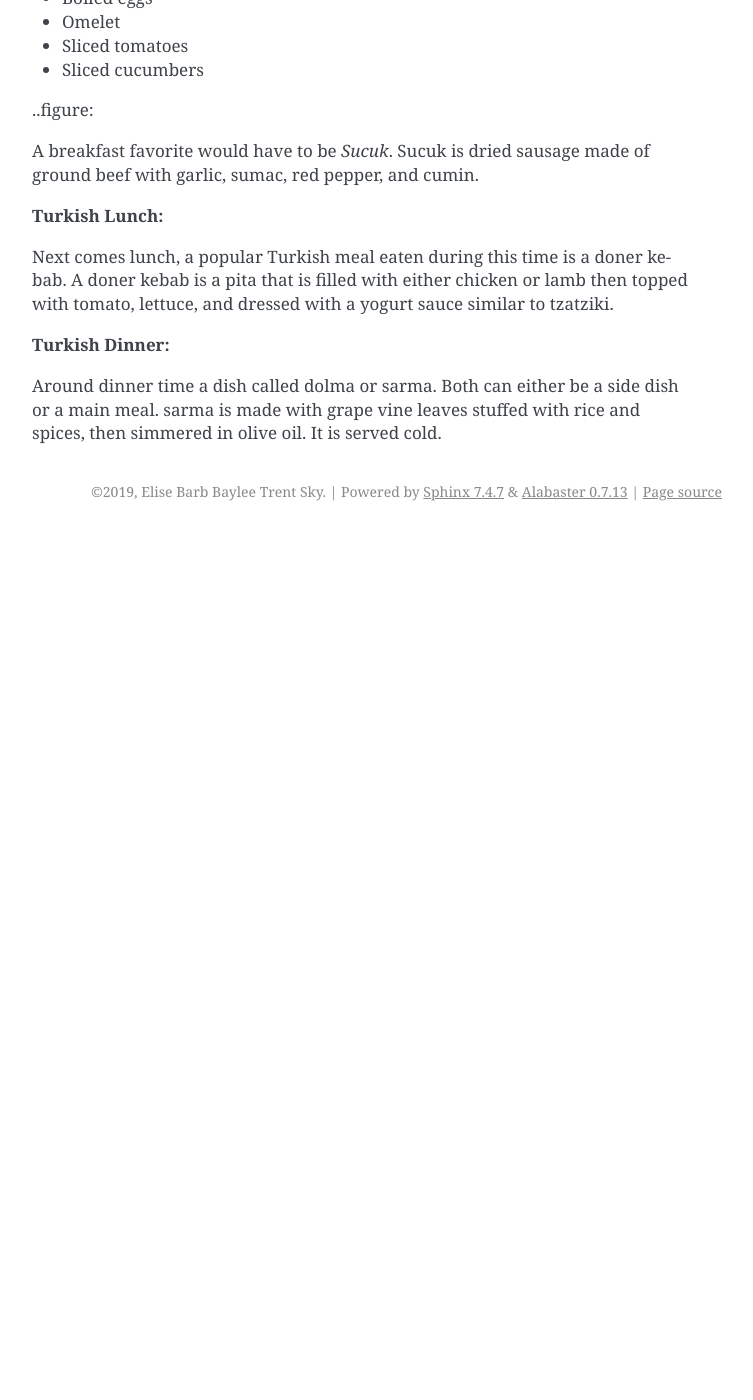
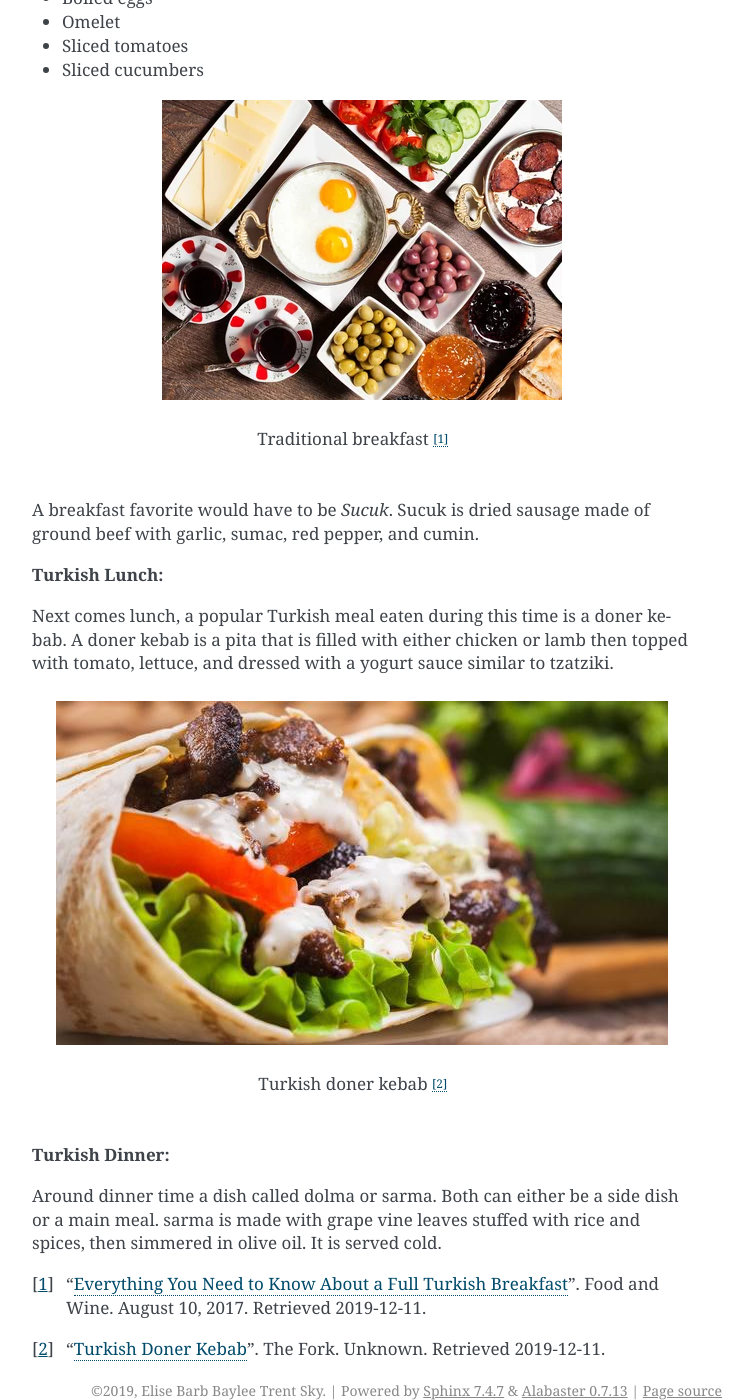
Before and after one commit to EliTaue/traveldestinations, a Sphinx documentation site: the page built from source/turkey_food.rst, in a window 1280 px wide and 1400 px high, scrolled down 501 px. Shown: the whole window, without its empty margins (388-1141 px from the left). Built offline with Sphinx 7.4.7, drawn with Linux system fonts in a browser that asks for light colours; pages that are not in the unit, such as notebooks, are missing from menus; before the commit the page ends 1032 px from its top, so only the background shows below that.

Commit message:
turkey images

```diff
--- a/source/turkey_food.rst
+++ b/source/turkey_food.rst
@@ -22,7 +22,9 @@ A typical Turkish breakfast is comprised of:
 * Sliced tomatoes
 * Sliced cucumbers
 
-..figure::
+.. figure:: turkish_breakfast.webp
+
+   Traditional breakfast [#bm1]_
 
 A breakfast favorite would have to be *Sucuk*.
 Sucuk is dried sausage made of ground beef with
@@ -36,6 +38,10 @@ kebab is a pita that is filled with either
 chicken or lamb then topped with tomato, lettuce,
 and dressed with a yogurt sauce similar to tzatziki.
 
+.. figure:: t_doner_kebab.jpg
+
+   Turkish doner kebab [#bm2]_
+
 **Turkish Dinner:**
 
 Around dinner time a dish called dolma
@@ -43,3 +49,8 @@ or sarma. Both can either be a side dish
 or a main meal. sarma is made with grape
 vine leaves stuffed with rice and spices,
 then simmered in olive oil. It is served cold.
+
+.. [#bm1] "`Everything You Need to Know About a Full Turkish Breakfast <https://www.foodandwine.com/breakfast-brunch/make-turkish-breakfast-kahvalti>`_". Food and Wine. August 10, 2017. Retrieved 2019-12-11.
+
+
+.. [#bm2] "`Turkish Doner Kebab <https://www.thefork.com/restaurant/turkish-doner-kebab/543489>`_". The Fork. Unknown. Retrieved 2019-12-11.
```
Also changed, not shown: source/turkey_famous_people.rst (+11 -1 lines), source/turkey_travel.rst (renamed from source/_static/turkey_travel.rst, +32 -2 lines), source/oz_famous.jpg (added), source/patara.webp (added), source/t_artvin.jpg (added), source/t_bozcaada.jpg (added), source/t_butterfly_valley.jpg (added), source/t_cappadocia.jpg (added), source/t_doner_kebab.jpg (added), source/turkish_breakfast.webp (added).
